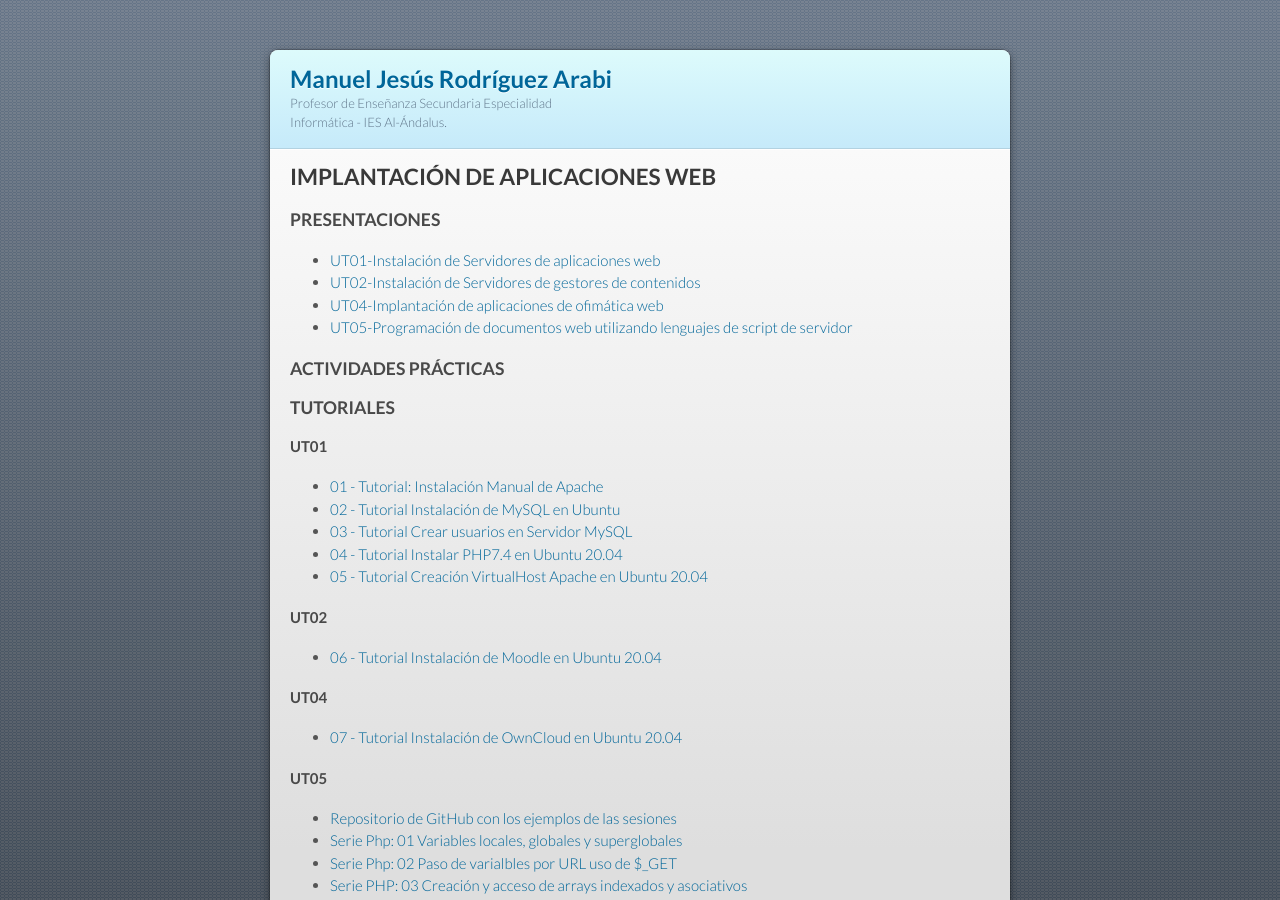
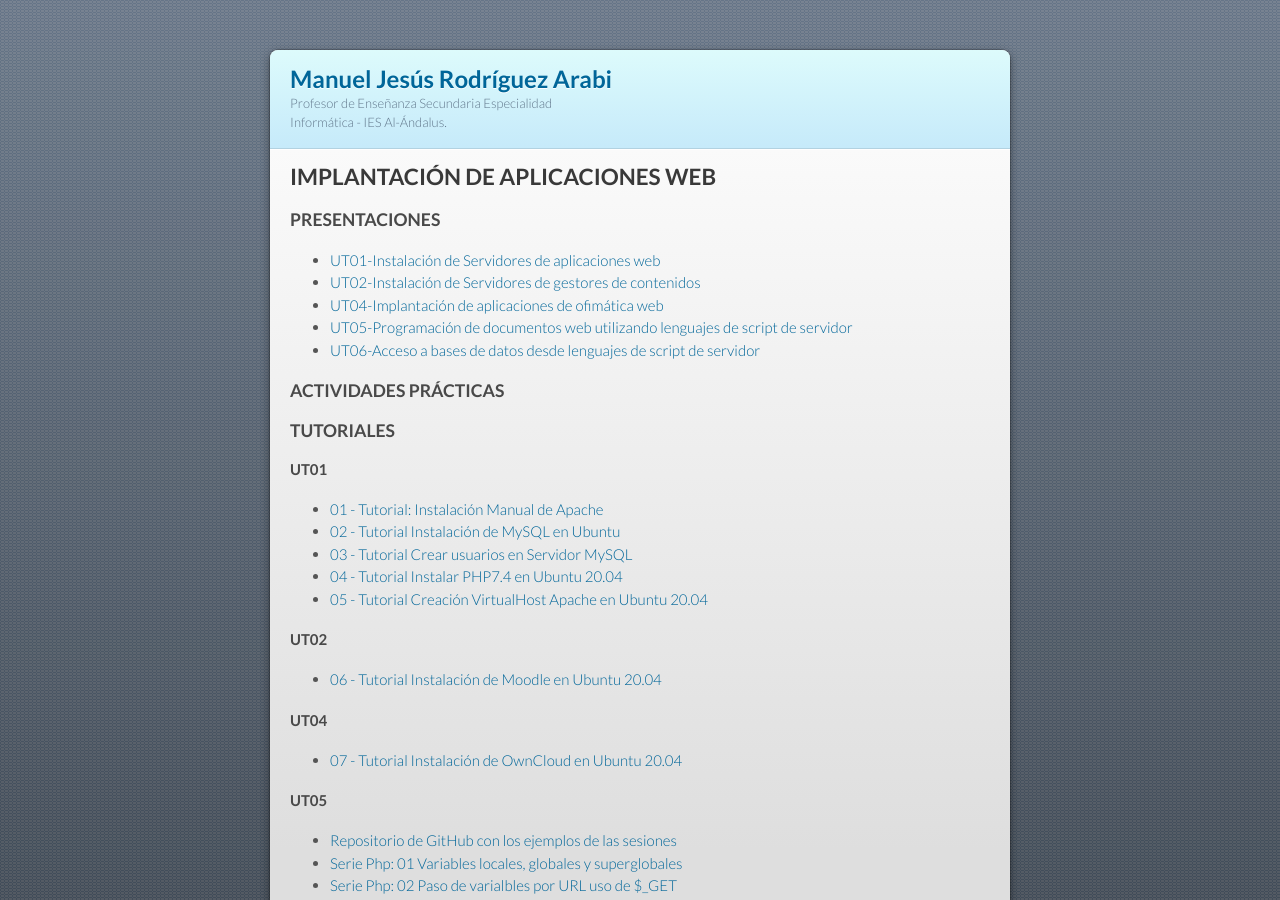
Before and after one commit to mrodara/mrodara.github.io, a Jekyll site: the page built from mods/iaw.md, in a window 1280 px wide and 900 px high. Built offline with Jekyll 4.4.1, drawn with Linux system fonts in a browser that asks for light colours; our own code applies the rules of GitHub Pages for plain Markdown files.

Commit message:
Presentación de la UT06 añadida

```diff
--- a/mods/iaw.md
+++ b/mods/iaw.md
@@ -10,6 +10,7 @@ layout: default
 * [UT02-Instalación de Servidores de gestores de contenidos](https://slides.com/manueljesusrodriguezarabi/iaw-ut01-instalacion-de-servidores-de-aplicaciones-web/fullscreen)
 * [UT04-Implantación de aplicaciones de ofimática web](https://slides.com/manueljesusrodriguezarabi/iaw-ut02-instalacion-de-servidores-de-gestores-de-contenidos/fullscreen)
 * [UT05-Programación de documentos web utilizando lenguajes de script de servidor](https://slides.com/manueljesusrodriguezarabi/iaw-ut04-implantacion-de-aplicaciones-de-ofimatica-web/fullscreen)
+* [UT06-Acceso a bases de datos desde lenguajes de script de servidor](https://slides.com/manueljesusrodriguezarabi/code/fullscreen)
 
 ### ACTIVIDADES PRÁCTICAS
 
```
